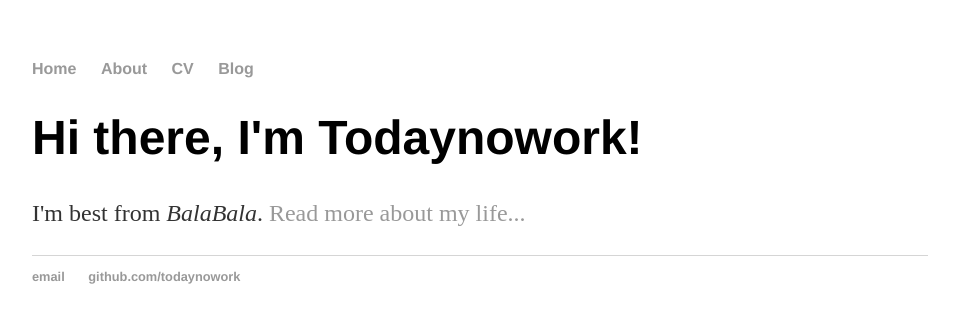
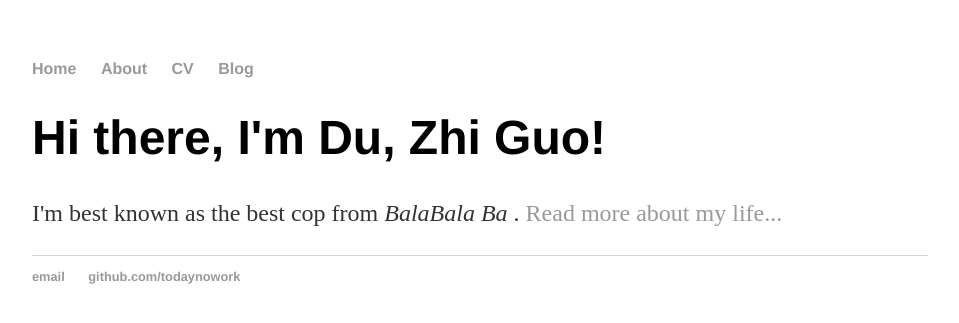
Before and after one commit to todaynowork/todaynowork.github.io, a Jekyll site: the page built from index.html, in a window 1280 px wide. Shown: the top 323 px of the page, without its empty margins (160-1119 px from the left). Built offline with Jekyll 4.4.1, drawn with Linux system fonts in a browser that asks for light colours.

Commit message:
Update index.html

```diff
--- a/index.html
+++ b/index.html
@@ -1,30 +1,8 @@
-<!DOCTYPE html>
-<html>
-	<head>
-		<title>Du Zhi Guo</title>
-		<!-- link to main stylesheet -->
-		<link rel="stylesheet" type="text/css" href="/css/main.css">
-	</head>
-	<body>
-		<nav>
-    		<ul>
-        		<li><a href="/">Home</a></li>
-	        	<li><a href="/about">About</a></li>
-        		<li><a href="/cv">CV</a></li>
-        		<li><a href="/blog">Blog</a></li>
-    		</ul>
-		</nav>
-		<div class="container">
-    		<div class="blurb">
-        		<h1>Hi there, I'm Todaynowork!</h1>
-			<p>I'm best from <em>BalaBala</em>. <a href="/about">Read more about my life...</a></p>
-    		</div><!-- /.blurb -->
-		</div><!-- /.container -->
-		<footer>
-    		<ul>
-        		<li><a href="mailto:blackest78@gmail.com">email</a></li>
-        		<li><a href="https://github.com/todaynowork">github.com/todaynowork</a></li>
-			</ul>
-		</footer>
-	</body>
-</html>
+---
+layout: default
+title: Du, Zhi Guo
+---
+<div class="blurb">
+	<h1>Hi there, I'm Du, Zhi Guo!</h1>
+	<p>I'm best known as the best cop from <em>BalaBala Ba</em> . <a href="/about">Read more about my life...</a></p>
+</div><!-- /.blurb -->
```
